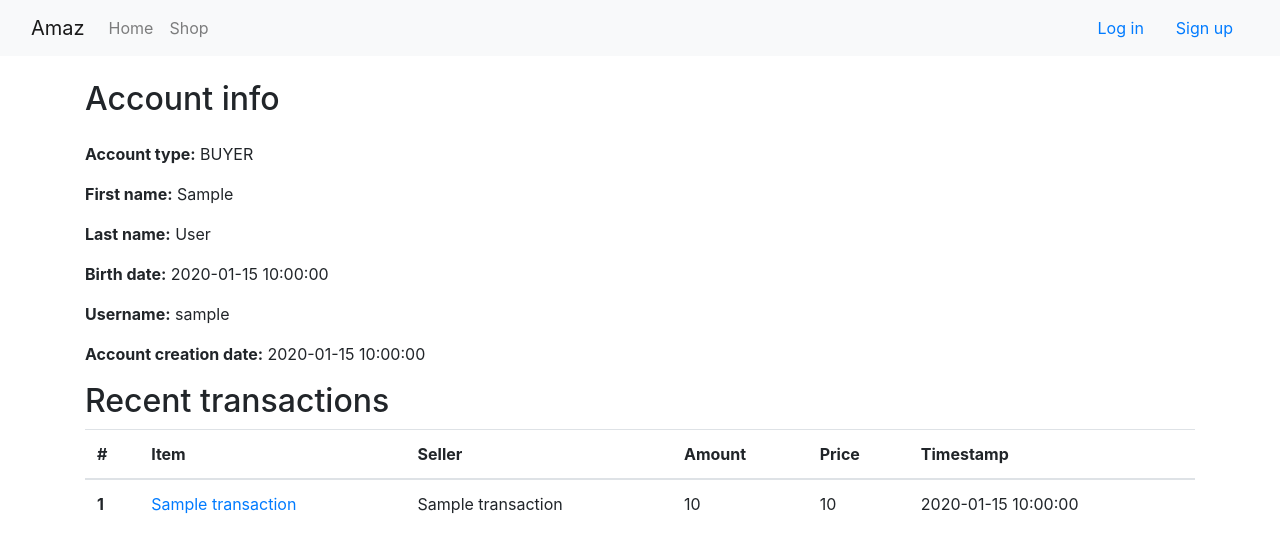
After one commit to simon-martineau/glo2005-projet-session, a Flask app: template templates/buyer_account.html in a window 1280 px wide. The commit adds this page. Shown: the top 553 px of the page. Run offline with Flask 2, Linux system fonts and the light colour scheme; the template is opened without the code that fills it: most values are stand-ins (such as "Sample title", 1, 10 or a date in 2020); some libraries are stand-ins or nearby versions.

Commit message:
Lots of stuff done

```diff
--- a/app.py
+++ b/app.py
@@ -1,5 +1,5 @@
 from conf import BasicConfig
-from flask import Flask, render_template, request, make_response, redirect
+from flask import Flask, render_template, request, make_response, redirect, abort
 from database.persistence import ApplicationDatabase
 from sessions import SessionManager
 from auth import UserManager
@@ -169,13 +169,26 @@ def buy_item(item_id):
 @app.route('/account')
 def account():
     if not request.environ['user']:
-        return 401
+        return redirect('/login?next=/account')
     else:
         user = request.environ['user']
         if user['type'] == 'seller':
-            return render_template('seller_account.html', seller=user)
+            transactions = db.get_transactions_by_seller_id(user['user_id'])
+            return render_template('seller_account.html', seller=user, transactions=transactions)
         else:
-            return render_template('buyer_account.html', buyer=user)
+            transactions = db.get_transactions_by_buyer_id(user['user_id'])
+            return render_template('buyer_account.html', buyer=user, transactions=transactions)
+
+
+@app.route('/workshop')
+def workshop():
+    if not request.environ['user']:
+        return redirect('/login?next=/workshop')
+    user = request.environ['user']
+    if user['type'] != 'seller':
+        abort(403)
+    seller_items = db.get_items_by_seller_id(user['user_id'])
+    return render_template('seller_workshop.html', items=seller_items)
 
 
 if __name__ == '__main__':
--- a/sql/create_db.sql
+++ b/sql/create_db.sql
@@ -27,8 +27,9 @@ CREATE TABLE IF NOT EXISTS Sellers
 );
 CREATE TABLE IF NOT EXISTS Categories
 (
-    category_name varchar(100),
-    PRIMARY KEY (category_name)
+    category_id integer AUTO_INCREMENT,
+    name varchar(100),
+    PRIMARY KEY (category_id)
 );
 CREATE TABLE IF NOT EXISTS Items
 (
@@ -37,9 +38,9 @@ CREATE TABLE IF NOT EXISTS Items
     description TEXT,
     price       FLOAT(2),
     quantity    integer,
-    category    varchar(100),
+    category_id integer NOT NULL,
     seller_id   char(36),
-    FOREIGN KEY (category) REFERENCES Categories (category_name),
+    FOREIGN KEY (category_id) REFERENCES Categories (category_id),
     FOREIGN KEY (seller_id) REFERENCES Sellers (user_id),
     PRIMARY KEY (item_id)
 );
--- a/templates/base.html
+++ b/templates/base.html
@@ -1,9 +1,11 @@
+{% set user = request.environ['user'] %}
 <!doctype html>
 <html>
 <head>
 	<link rel="stylesheet" href="https://stackpath.bootstrapcdn.com/bootstrap/4.4.1/css/bootstrap.min.css"
 	      integrity="sha384-Vkoo8x4CGsO3+Hhxv8T/Q5PaXtkKtu6ug5TOeNV6gBiFeWPGFN9MuhOf23Q9Ifjh" crossorigin="anonymous">
 	<link rel="stylesheet" href="{{ url_for('static', filename='style.css') }}" type="text/css"/>
+	<title>Amaz</title>
 </head>
 <body>
 {% block navigation %}
@@ -22,6 +24,11 @@
 					<li class="nav-item">
 						<a class="nav-link" href="{{ url_for('items') }}">Shop</a>
 					</li>
+					{% if user.type == 'seller' %}
+						<li class="nav-item">
+							<a class="nav-link" href="{{ url_for('workshop') }}">Seller workshop</a>
+						</li>
+					{% endif %}
 				</ul>
 			</div>
 			{% if not request.environ['user'] %}
--- /dev/null
+++ b/templates/buyer_account.html
@@ -0,0 +1,46 @@
+{% extends 'base.html' %}
+{% block body %}
+
+	<h2 class="mt-4">Account info</h2>
+
+	<div class="info-wrapper mt-4">
+		<p><b>Account type:</b> BUYER</p>
+		<p><b>First name:</b> {{ buyer.first_name }}</p>
+		<p><b>Last name:</b> {{ buyer.last_name }}</p>
+		<p><b>Birth date:</b> {{ buyer.birth_date }}</p>
+		<p><b>Username:</b> {{ buyer.username }}</p>
+		<p><b>Account creation date:</b> {{ buyer.created }}</p>
+	</div>
+
+	<h2>Recent transactions</h2>
+	{% if transactions %}
+		<table class="table">
+			<thead>
+			<tr>
+				<th scope="col">#</th>
+				<th scope="col">Item</th>
+				<th scope="col">Seller</th>
+				<th scope="col">Amount</th>
+				<th scope="col">Price</th>
+				<th scope="col">Timestamp</th>
+			</tr>
+			</thead>
+			<tbody>
+			{% for transaction in transactions %}
+				<tr>
+					<th scope="row">{{ loop.index }}</th>
+					<td><a href="{{ url_for('item', item_id=transaction.item_id) }}">{{ transaction.item_name }}</a></td>
+					<td>{{ transaction.seller_name }}</td>
+					<td>{{ transaction.quantity }}</td>
+					<td>{{ transaction.price }}</td>
+					<td>{{ transaction.timestamp }}</td>
+				</tr>
+			{% endfor %}
+			</tbody>
+		</table>
+	{% else %}
+		No transactions found
+	{% endif %}
+
+
+{% endblock %}
```
Also changed, not shown: database/persistence.py (+23 -1 lines), templates/seller_account.html (added, +44 -0 lines), templates/seller_workshop.html (added, +30 -0 lines).
